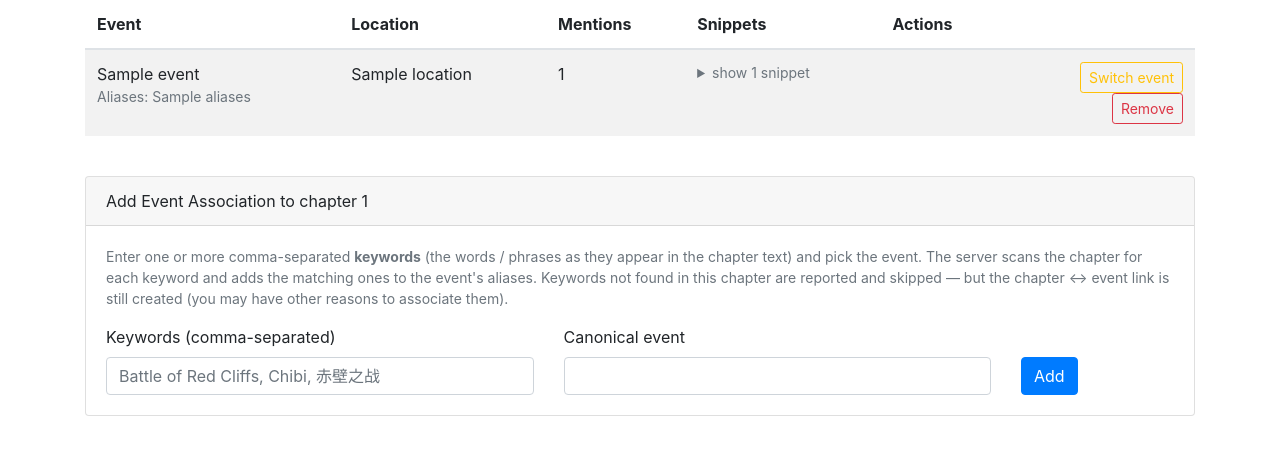
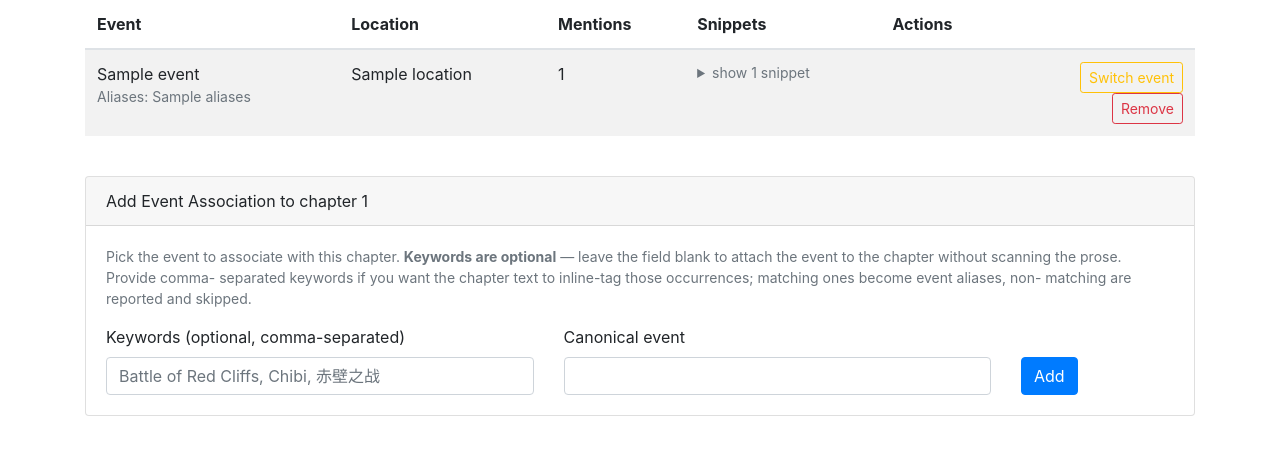
Before and after one commit to renton/rotk.net, a Python web app: template app/templates/admin/event_associations.html in a window 1280 px wide. Shown: the part 327-782 px from the top of the page. Run offline with Jinja, Linux system fonts and the light colour scheme; the template is opened without the code that fills it: most values are stand-ins (such as "Sample title", 1, 10 or a date in 2020); some libraries are stand-ins or nearby versions.

Commit message:
Event associations: keywords are optional — bare event-only links allowed

```diff
--- a/app/templates/admin/event_associations.html
+++ b/app/templates/admin/event_associations.html
@@ -112,22 +112,21 @@
     <div class="card-header">Add Event Association to chapter {{ selected.chapter_num }}</div>
     <div class="card-body">
         <p class="text-muted small mb-3">
-            Enter one or more comma-separated <strong>keywords</strong>
-            (the words / phrases as they appear in the chapter text)
-            and pick the event. The server scans the chapter for each
-            keyword and adds the matching ones to the event's aliases.
-            Keywords not found in this chapter are reported and skipped
-            — but the chapter ↔ event link is still created (you may
-            have other reasons to associate them).
+            Pick the event to associate with this chapter. <strong>Keywords
+            are optional</strong> — leave the field blank to attach the event
+            to the chapter without scanning the prose. Provide comma-
+            separated keywords if you want the chapter text to inline-tag
+            those occurrences; matching ones become event aliases, non-
+            matching are reported and skipped.
         </p>
         <form method="POST"
               action="{{ url_for('admin.event_associations_add', chapter_num=selected.chapter_num) }}"
               class="row g-2 align-items-end">
             {{ csrf_form.hidden_tag() }}
             <div class="col-md-5">
-                <label for="add-search-terms" class="form-label">Keywords (comma-separated)</label>
+                <label for="add-search-terms" class="form-label">Keywords (optional, comma-separated)</label>
                 <input type="text" name="search_terms" id="add-search-terms"
-                       class="form-control" required autocomplete="off"
+                       class="form-control" autocomplete="off"
                        placeholder="Battle of Red Cliffs, Chibi, 赤壁之战">
             </div>
             <div class="col-md-5">
```
Also changed, not shown: app/blueprints/admin/views.py (+26 -26 lines).
